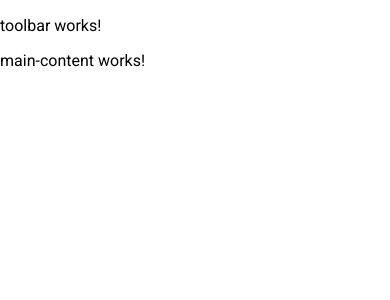
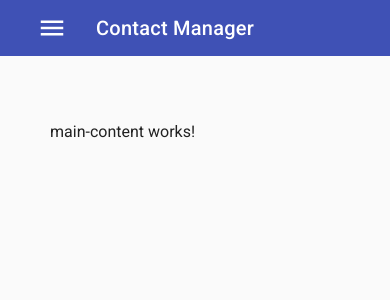
Before and after one commit to buckpower/Wedding, an Angular app in the folder wedding-front/: page /invitation in a window 390 px wide. Shown: the top 300 px of the page. Built offline with nearby package versions, Linux system fonts and the light colour scheme.

Commit message:
Add toolbar & sidenav

```diff
--- a/wedding-front/src/app/invitation/components/sidenav/sidenav.component.html
+++ b/wedding-front/src/app/invitation/components/sidenav/sidenav.component.html
@@ -1,2 +1,21 @@
-<app-toolbar></app-toolbar>
-<router-outlet></router-outlet>
+<mat-sidenav-container class="app-sidenav-container">
+    <mat-sidenav #sidenav class="app-sidenav mat-elevation-z10" [opened]="!isScreenSmall"
+      [mode]="isScreenSmall ? 'over' : 'side'">
+      <mat-toolbar color="primary">
+        Contacts
+      </mat-toolbar>
+      <mat-list role="list">
+        <mat-list-item role="listitem">Item 1</mat-list-item>
+        <mat-list-item role="listitem">Item 2</mat-list-item>
+        <mat-list-item role="listitem">Item 3</mat-list-item>
+      </mat-list>
+    </mat-sidenav>
+
+    <div class="app-sidenav-content">
+      <app-toolbar (toggleSidenav)="sidenav.toggle()"></app-toolbar>
+      <div class="wrapper">
+        <router-outlet></router-outlet>
+      </div>
+    </div>
+
+  </mat-sidenav-container>
--- a/wedding-front/src/app/invitation/components/sidenav/sidenav.component.scss
+++ b/wedding-front/src/app/invitation/components/sidenav/sidenav.component.scss
@@ -0,0 +1,22 @@
+.app-sidenav-container {
+    flex: 1;
+    width: 100%;
+    min-width: 100%;
+    height: 100%;
+    min-height: 100%;
+  }
+
+  .app-sidenav-content {
+    display: flex;
+    height: 100%;
+
+    flex-direction: column;
+  }
+
+  .app-sidenav {
+    width: 240px;
+  }
+
+  .wrapper {
+      margin: 50px;
+  }
--- a/wedding-front/src/app/invitation/components/sidenav/sidenav.component.ts
+++ b/wedding-front/src/app/invitation/components/sidenav/sidenav.component.ts
@@ -1,10 +1,25 @@
-import { Component } from '@angular/core';
+import { BreakpointObserver, BreakpointState } from '@angular/cdk/layout';
+import { Component, OnInit } from '@angular/core';
+
+const SMALL_WIDTH_BREAKPOINT = 720;
 
 @Component({
   selector: 'app-sidenav',
   templateUrl: './sidenav.component.html',
   styleUrls: ['./sidenav.component.scss']
 })
-export class SidenavComponent {
+export class SidenavComponent implements OnInit {
+
+  public isScreenSmall!: boolean;
+
+  constructor(private breakpointObserver: BreakpointObserver) { }
+
+  ngOnInit(): void {
+    this.breakpointObserver
+      .observe([ `(max-width: ${SMALL_WIDTH_BREAKPOINT}px)` ])
+      .subscribe((state: BreakpointState) => {
+        this.isScreenSmall = state.matches;
+      });
+  }
 
 }
--- a/wedding-front/src/app/invitation/components/toolbar/toolbar.component.html
+++ b/wedding-front/src/app/invitation/components/toolbar/toolbar.component.html
@@ -1 +1,8 @@
-<p>toolbar works!</p>
+<mat-toolbar color="primary">
+
+    <button mat-button class="sidenav-toggle" (click)="toggleSidenav.emit()">
+      <mat-icon>menu</mat-icon>
+    </button>
+
+    <span>Contact Manager</span>
+  </mat-toolbar>
--- a/wedding-front/src/app/invitation/components/toolbar/toolbar.component.scss
+++ b/wedding-front/src/app/invitation/components/toolbar/toolbar.component.scss
@@ -0,0 +1,23 @@
+$iconWidth: 56px;
+
+.sidenav-toggle {
+  display: none;
+
+  padding: 0;
+  margin: 8px;
+  min-width: $iconWidth;
+
+  @media (max-width: 720px) {
+    display: flex;
+    align-items: center;
+    justify-content: center;
+  }
+
+  mat-icon {
+    font-size: 30px;
+    height: $iconWidth;
+    width: $iconWidth;
+    line-height: $iconWidth;
+    color: white;
+  }
+}
--- a/wedding-front/src/app/invitation/components/toolbar/toolbar.component.ts
+++ b/wedding-front/src/app/invitation/components/toolbar/toolbar.component.ts
@@ -1,4 +1,4 @@
-import { Component, OnInit } from '@angular/core';
+import { Component, EventEmitter, OnInit, Output } from '@angular/core';
 
 @Component({
   selector: 'app-toolbar',
@@ -7,6 +7,8 @@
 })
 export class ToolbarComponent implements OnInit {
 
+  @Output() toggleSidenav = new EventEmitter<void>();
+
   constructor() { }
 
   ngOnInit(): void {
--- a/wedding-front/src/app/invitation/invitation.module.ts
+++ b/wedding-front/src/app/invitation/invitation.module.ts
@@ -1,7 +1,5 @@
 import { NgModule } from '@angular/core';
 import { CommonModule } from '@angular/common';
-
-import { FormsModule } from '@angular/forms';
 
 import { InvitationRoutingModule } from './invitation-routing.module';
 import { InvitationPageComponent } from './invitation-page/invitation-page.component';
@@ -9,6 +7,7 @@
 import { MainContentComponent } from './components/main-content/main-content.component';
 import { SidenavComponent } from './components/sidenav/sidenav.component';
 
+import { MaterialModule } from '../shared/material.module';
 
 @NgModule({
   declarations: [
@@ -19,7 +18,7 @@
   ],
   imports: [
     CommonModule,
-    FormsModule,
+    MaterialModule,
     InvitationRoutingModule
   ]
 })
```
Also changed, not shown: wedding-front/src/app/shared/material.module.ts (added, +27 -0 lines).
